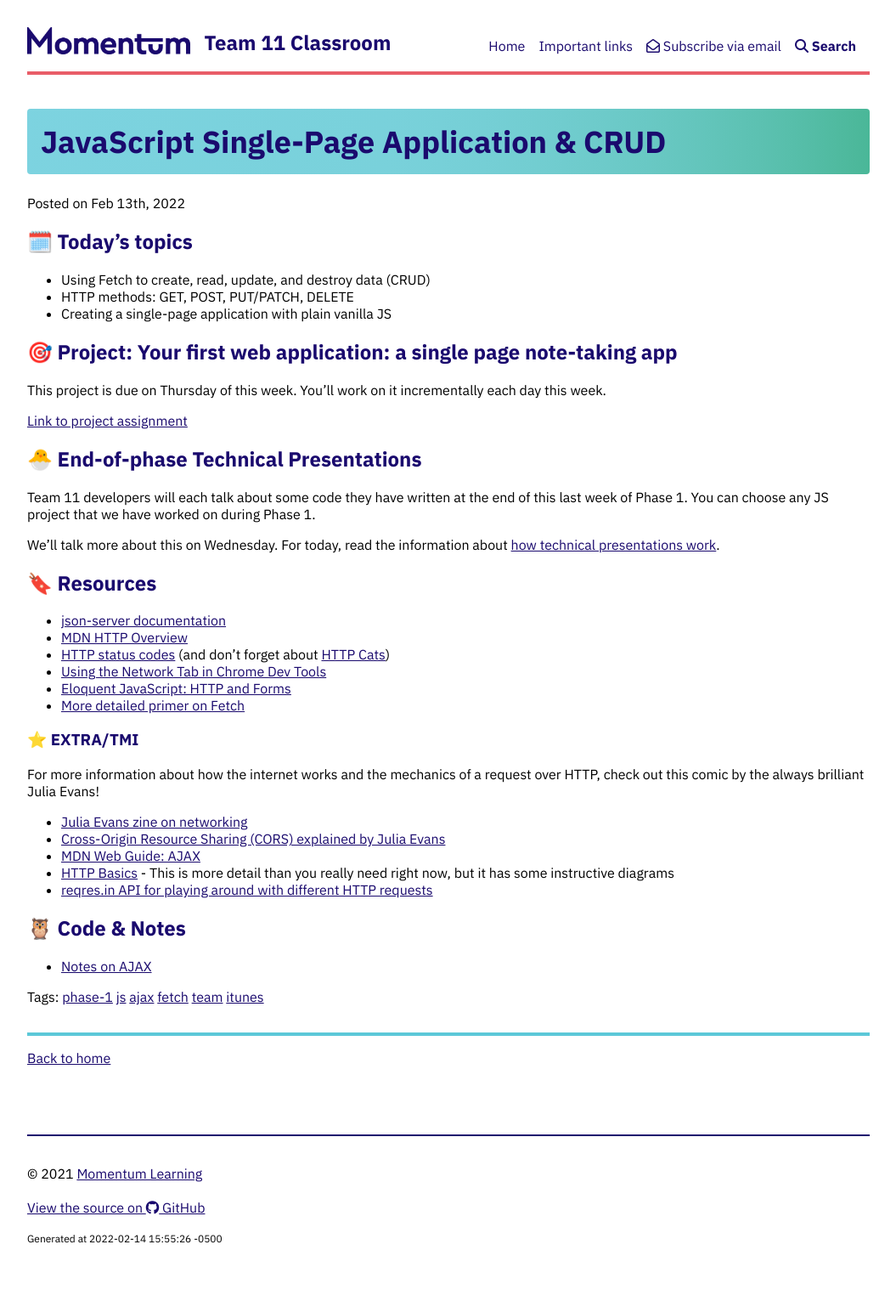
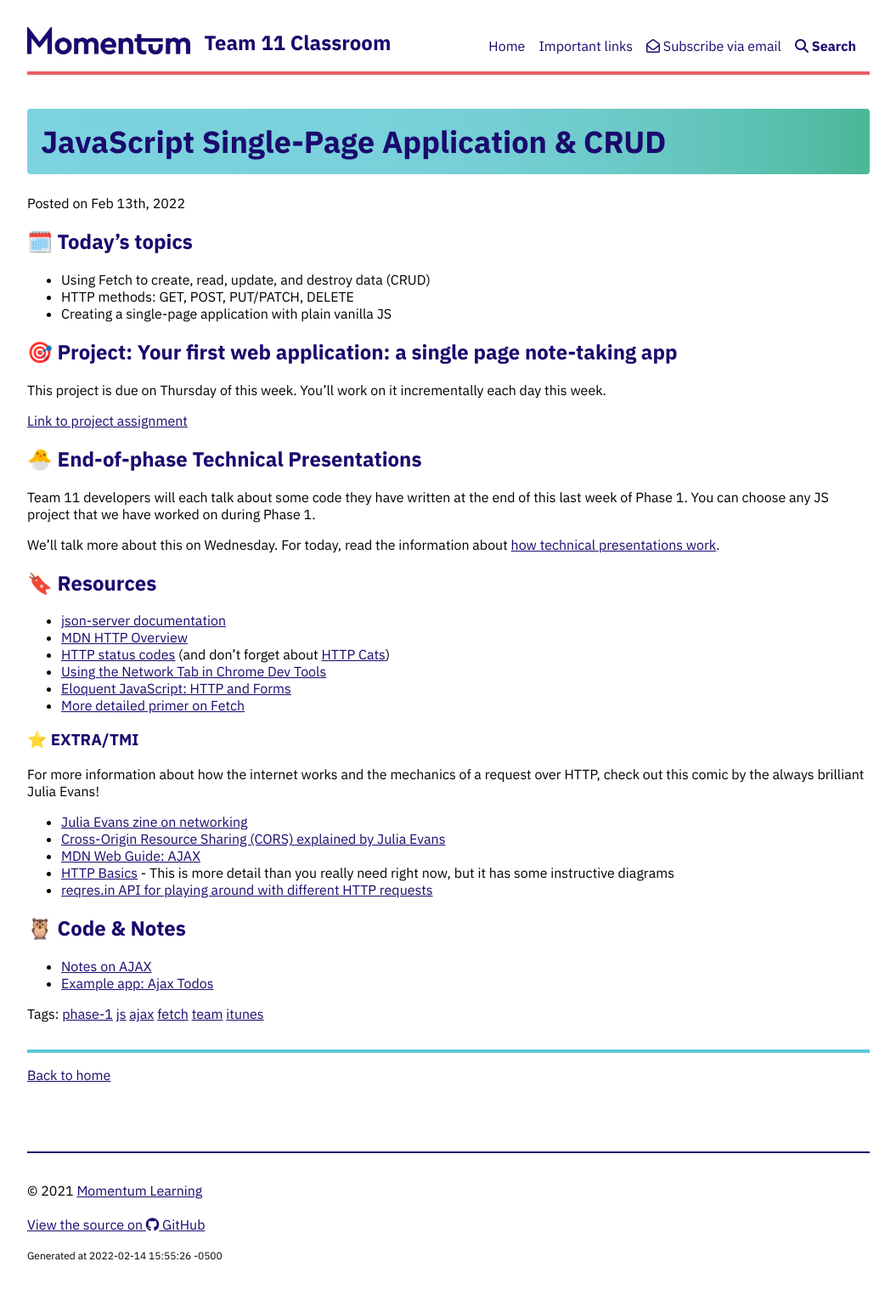
Before and after one commit to Momentum-Team-15/momentum-team-15.github.io, a Jekyll site: the page built from _posts/2022-02-13-js-crud.md, in a window 1280 px wide. Shown: the whole page at 85% size, without its empty margins (112-1167 px from the left). Built offline with Jekyll 4.4.1, drawn with Linux system fonts in a browser that asks for light colours; nearby versions of some CDN libraries.

Commit message:
Add link to code from class

```diff
--- a/_posts/2022-02-13-js-crud.md
+++ b/_posts/2022-02-13-js-crud.md
@@ -44,3 +44,4 @@ For more information about how the internet works and the mechanics of a request
 ## 🦉 Code & Notes
 
 - [Notes on AJAX](https://github.com/Momentum-Team-11/notes/blob/main/js-ajax.md)
+- [Example app: Ajax Todos](https://github.com/Momentum-Team-11/example-ajax-todos)
```
